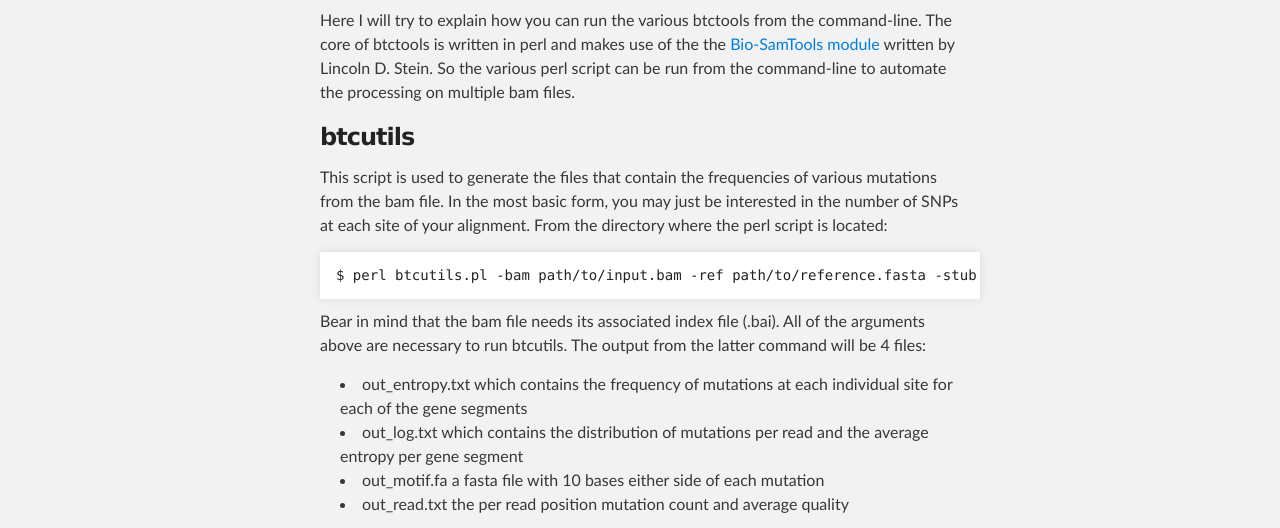
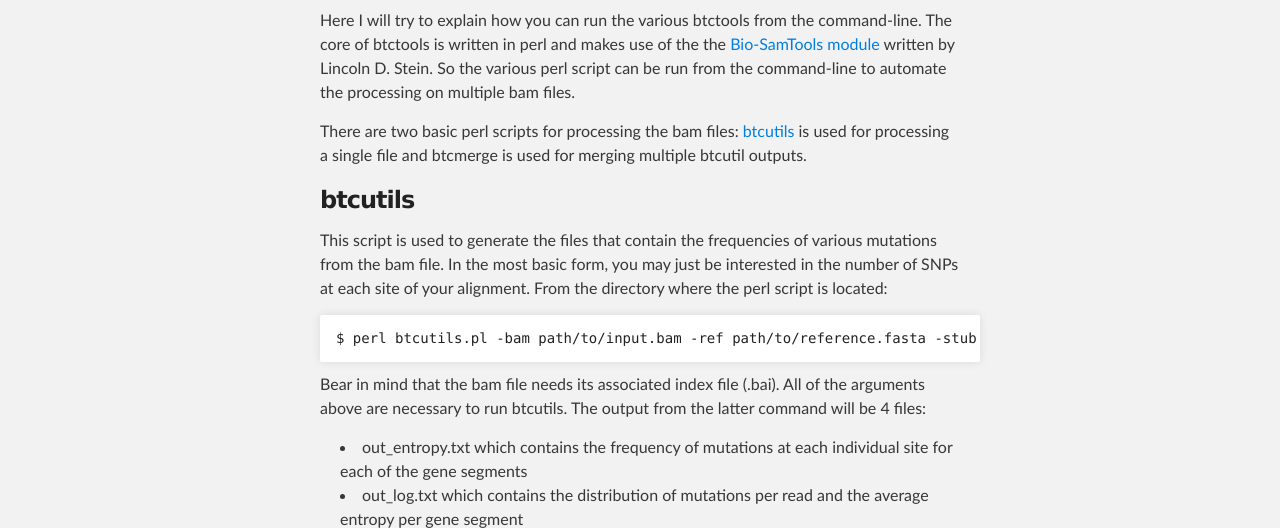
Before and after one commit to josephhughes/btctools, a plain HTML site: page tutorial.html in a window 1280 px wide. Shown: the part 252-780 px from the top of the page. Drawn offline with Linux system fonts and the light colour scheme.

Commit message:
html link

```diff
--- a/tutorial.html
+++ b/tutorial.html
@@ -33,6 +33,8 @@
       <section id="main_content" class="inner">
         <p>Here I will try to explain how you can run the various btctools from the command-line. The core of btctools is written in perl and makes use of the the <a href="http://search.cpan.org/~lds/Bio-SamTools/">Bio-SamTools module</a> written by Lincoln D. Stein.
         So the various perl script can be run from the command-line to automate the processing on multiple bam files.</p>
+
+        <p>There are two basic perl scripts for processing the bam files: <a href="https://github.com/josephhughes/btctools/tutorial.html#btcutils">btcutils</a> is used for processing a single file and btcmerge is used for merging multiple btcutil outputs.
 
 <h3>
 <a name="btcutils" class="anchor" href="#btcutils"><span class="octicon octicon-link"></span></a>btcutils</h3>
```
